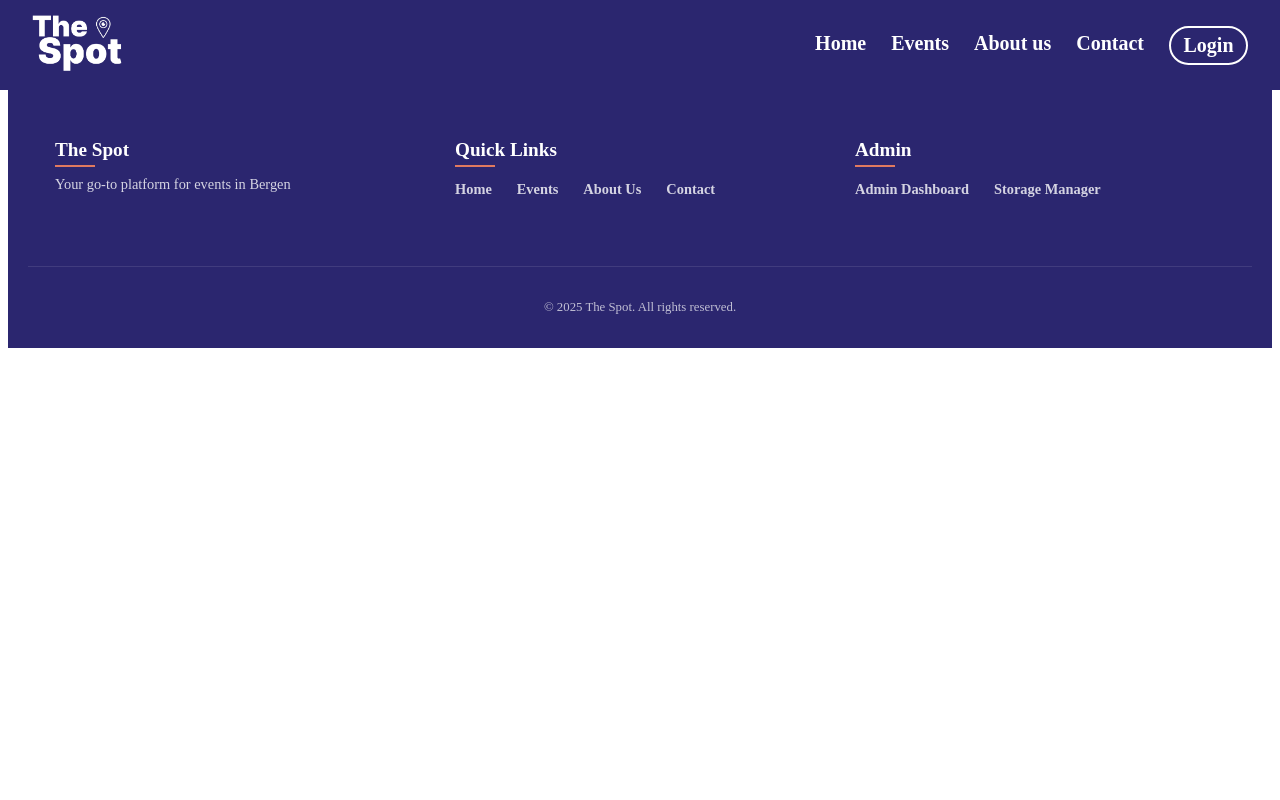
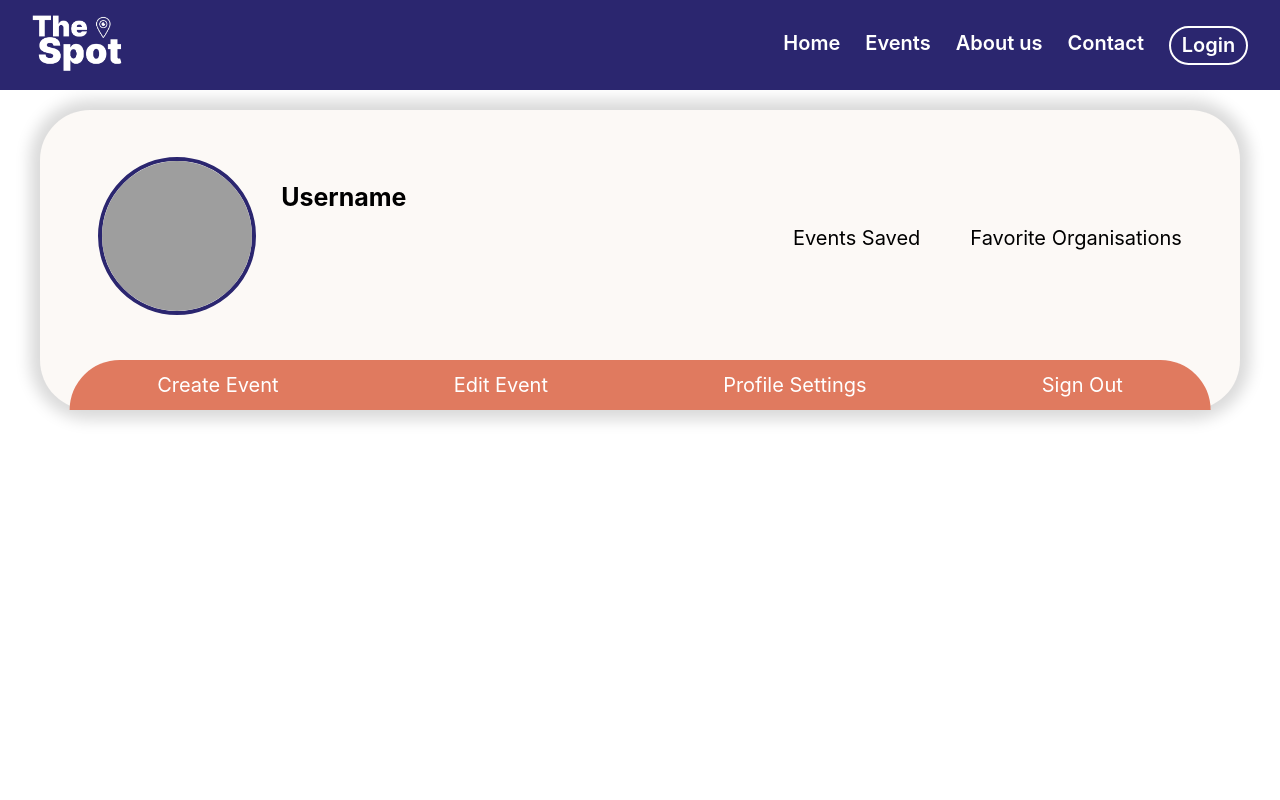
Before and after one commit to werivik/Agency2, a React (Vite) app: page /user in a window 1280 px wide. Shown: the top 800 px of the page. Built offline with nearby package versions, Linux system fonts and the light colour scheme; no server answers; grey boxes are pictures that could not be loaded.

Commit message:
User page Content + Styling

```diff
--- a/src/components/Header/Header.module.css
+++ b/src/components/Header/Header.module.css
@@ -9,6 +9,7 @@ header {
     right: 0;
     display: flex;
     justify-content: center;
+    font-family: -apple-system, BlinkMacSystemFont, 'Segoe UI', Roboto, Oxygen, Ubuntu, Cantarell, sans-serif;
 }
 
 nav {
@@ -35,6 +36,12 @@ ul a {
     align-items: center;
     justify-content: center;
     text-align: center;
+}
+
+ul a:hover {
+    cursor: pointer;
+    transition: 0.25s;
+    color: #e07b5f;
 }
 
 .headerLoginButton {
--- a/src/pages/Contact/Contact.module.css
+++ b/src/pages/Contact/Contact.module.css
@@ -7,6 +7,7 @@
     position: relative;
     display: flex;
     justify-content: center;
+    font-family: -apple-system, BlinkMacSystemFont, 'Segoe UI', Roboto, Oxygen, Ubuntu, Cantarell, sans-serif;
 }
 
 .contactBorder {
--- a/src/pages/EventDetails/EventDetails.module.css
+++ b/src/pages/EventDetails/EventDetails.module.css
@@ -5,6 +5,7 @@
     justify-content: center;
     flex-direction: column;
     align-items: center;
+    font-family: -apple-system, BlinkMacSystemFont, 'Segoe UI', Roboto, Oxygen, Ubuntu, Cantarell, sans-serif;
 }
 
 .edBorder {
--- a/src/pages/Home/Home.module.css
+++ b/src/pages/Home/Home.module.css
@@ -5,6 +5,7 @@
     left: 0;
     right: 0;
     background-color: white;
+    font-family: -apple-system, BlinkMacSystemFont, 'Segoe UI', Roboto, Oxygen, Ubuntu, Cantarell, sans-serif;
 }
 
 .bannerSection {
--- a/src/pages/Login/Login.module.css
+++ b/src/pages/Login/Login.module.css
@@ -5,6 +5,7 @@
     position: absolute;
     left: 0;
     top: 0;
+    font-family: -apple-system, BlinkMacSystemFont, 'Segoe UI', Roboto, Oxygen, Ubuntu, Cantarell, sans-serif;
 }
 
 .loginSections {
--- a/src/pages/Register/Register.module.css
+++ b/src/pages/Register/Register.module.css
@@ -5,6 +5,7 @@
     position: absolute;
     left: 0;
     top: 0;
+    font-family: -apple-system, BlinkMacSystemFont, 'Segoe UI', Roboto, Oxygen, Ubuntu, Cantarell, sans-serif;
 }
 
 .registerSections {
--- a/src/pages/User/User.jsx
+++ b/src/pages/User/User.jsx
@@ -1,11 +1,35 @@
-/* This is the Users Page, the logged in user can view their account using this page*/
-
 import styles from './User.module.css';
 import { Link } from "react-router-dom";
+import defaultProfile from "/media/gallery/defaultprofile.png";
 
 function User() {
   return (
-    <div>
+    <div className={styles.userBackground}>
+      <section className={styles.profileSection}>
+        <div className={styles.profileBorder}>
+          <div className={styles.profileInfo}>
+            <div className={styles.profileLeft}>
+              <div className={styles.profileImage}>
+                <img src={defaultProfile}></img>
+              </div>
+              <div className={styles.profileName}>
+                <p>Username</p>
+              </div>
+            </div>
+            <div className={styles.profileRight}>
+              <p>Events Saved</p>
+              <p>Favorite Organisations</p>
+            </div>
+          </div>
+
+          <div className={styles.profileOptions}>
+            <p>Create Event</p>
+            <p>Edit Event</p>
+            <p>Profile Settings</p>
+            <p>Sign Out</p>
+          </div>
+        </div>
+      </section>
     </div>
   );
 }
--- a/src/pages/User/User.module.css
+++ b/src/pages/User/User.module.css
@@ -0,0 +1,86 @@
+.userBackground {
+    height: 100%;
+    width: 100%;
+    min-height: 90vh;
+    margin-top: 110px;
+    display: flex;
+    justify-content: center;
+    font-family: -apple-system, BlinkMacSystemFont, 'Segoe UI', Roboto, Oxygen, Ubuntu, Cantarell, sans-serif;
+}
+
+.profileSection {
+    width: 95%;
+    height: 300px;
+    background-color: #FCF9F6;
+    -webkit-box-shadow: 0px 0px 15px 10px rgba(0,0,0,0.15);
+    -moz-box-shadow: 0px 0px 15px 10px rgba(0,0,0,0.15);
+    box-shadow: 0px 0px 15px 10px rgba(0,0,0,0.15);
+    border-radius: 50px;
+    display: flex;
+    justify-content: center;
+}
+
+.profileBorder {
+    width: 95%;
+    height: 100%;
+    display: flex;
+    flex-direction: column;
+    justify-content: center;
+    align-items: center;
+    position: relative;
+}
+
+.profileInfo {
+    margin-top: -45px;
+    width: 95%;
+    display: flex;
+    flex-direction: row;
+    justify-content: space-between;
+    align-items: center;
+}
+
+.profileLeft {
+    display: flex;
+    flex-direction: row;
+    gap: 25px;
+}
+
+.profileName {
+    font-size: 25px;
+    font-weight: bold;
+}
+
+.profileLeft img {
+    height: 150px;
+    width: 150px;
+    border-radius: 999px;
+    border: solid 4px #2B266F;
+}
+
+.profileRight {
+    font-size: 20px;
+    display: flex;
+    flex-direction: row;
+    gap: 50px;
+}
+
+.profileOptions {
+    font-size: 20px;
+    background-color: #E07A5F;
+    position: absolute;
+    bottom: 0;
+    width: 100%;
+    height: 50px;
+    left: 50%;
+    transform: translate(-50%);
+    border-radius: 50px 50px 0px 0px;
+    display: flex;
+    flex-direction: row;
+    justify-content: space-around;
+    align-items: center;
+    color: white;
+}
+
+.profileOptions p:hover {
+    cursor: pointer;
+}
```
